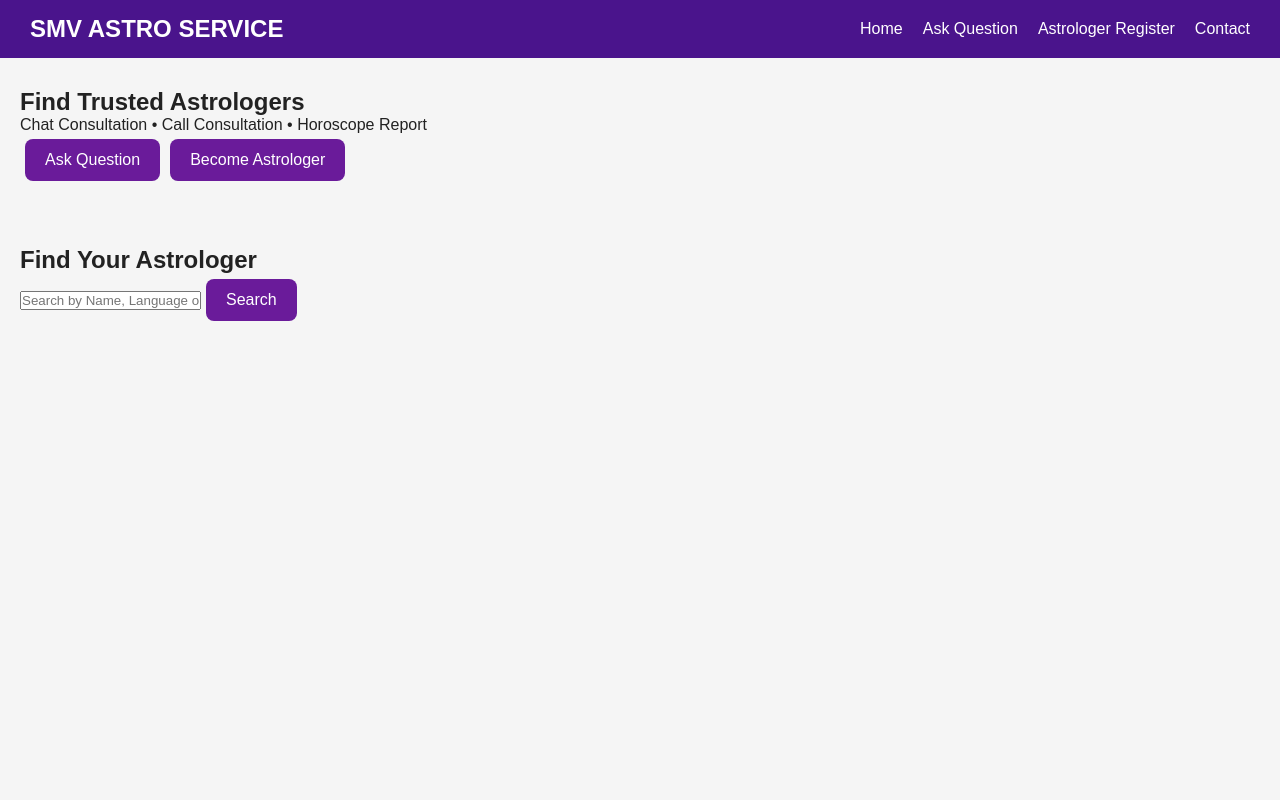
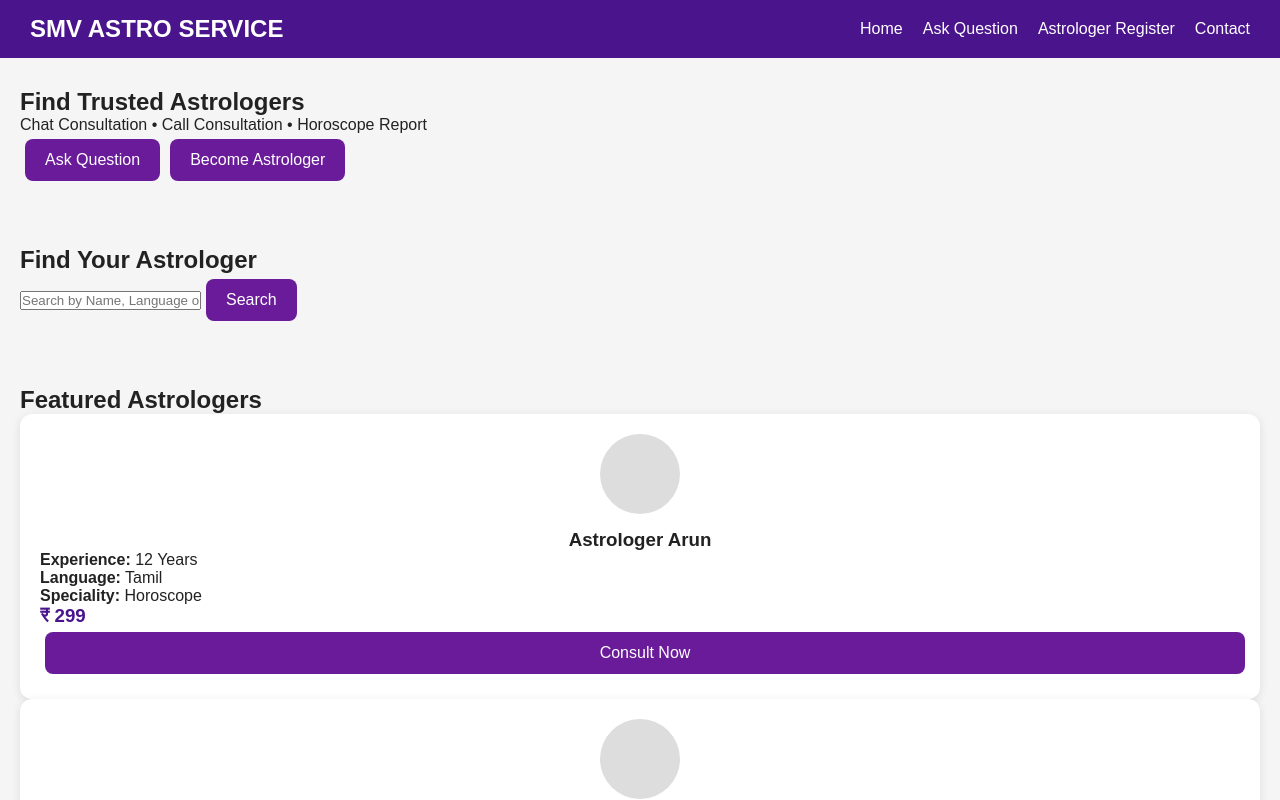
Before and after one commit to smvastrorajaram-hub/smv-astro-service, a React (Vite) app: page / in a window 1280 px wide. Shown: the top 800 px of the page. Built offline with nearby package versions, Linux system fonts and the light colour scheme.

Commit message:
Update Home with Astrologer List

```diff
--- a/src/pages/Home.jsx
+++ b/src/pages/Home.jsx
@@ -1,6 +1,7 @@
 import Header from "../components/Header";
 import Hero from "../components/Hero";
 import SearchSection from "../components/SearchSection";
+import AstrologerList from "../components/AstrologerList";
 
 function Home() {
   return (
@@ -8,6 +9,7 @@ function Home() {
       <Header />
       <Hero />
       <SearchSection />
+      <AstrologerList />
     </>
   );
 }
```
